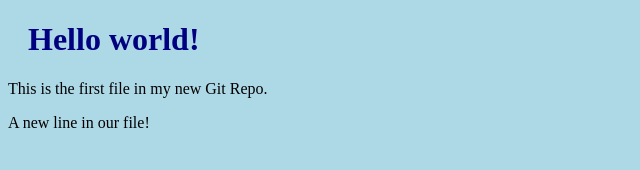
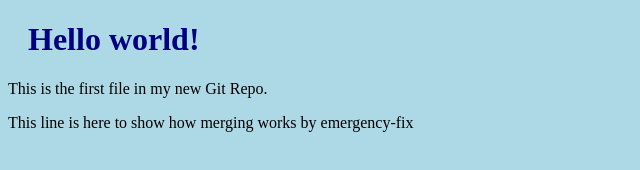
Before and after one commit to khs4-git1/hello-world, a plain HTML site: page index.html in a window 1280 px wide. Shown: the whole page, without its empty margins (0-640 px from the left). Drawn offline with Linux system fonts and the light colour scheme.

Commit message:
updated index.html with emergency fix

```diff
--- a/index.html
+++ b/index.html
@@ -8,7 +8,7 @@
 
 <h1>Hello world!</h1>
 <p>This is the first file in my new Git Repo.</p>
-<p>A new line in our file!</p>
+<p>This line is here to show how merging works by emergency-fix</p>
 
 </body>
 </html>
```
